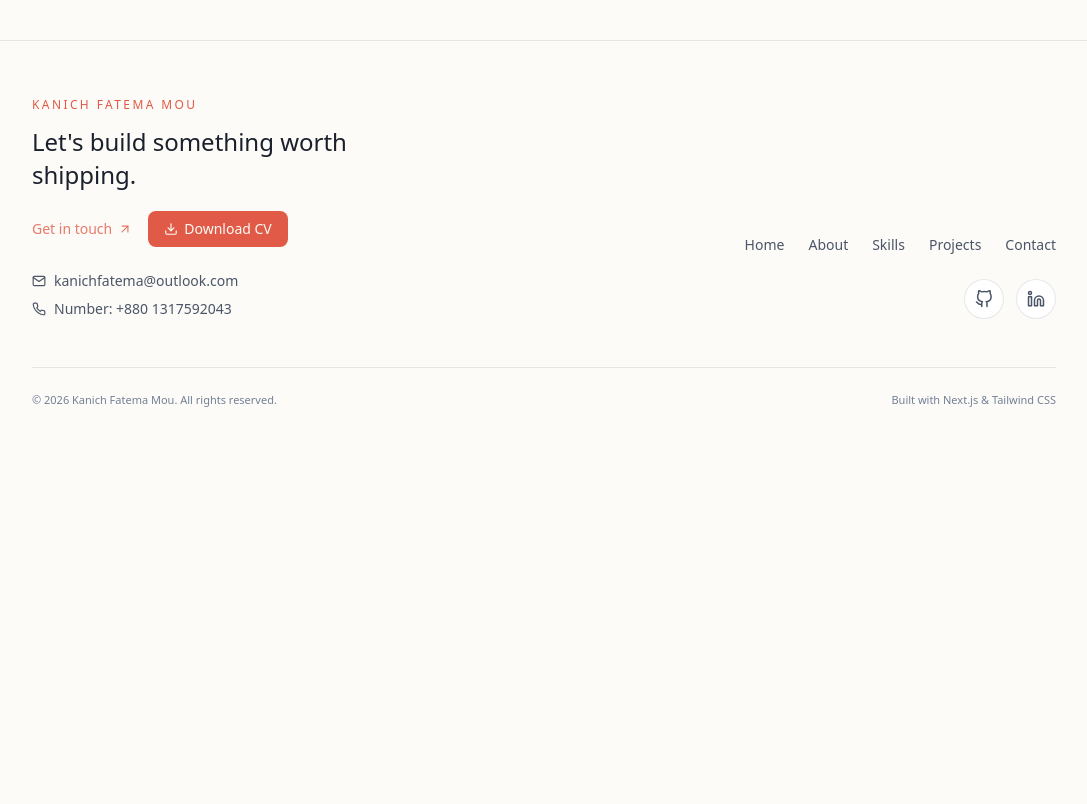
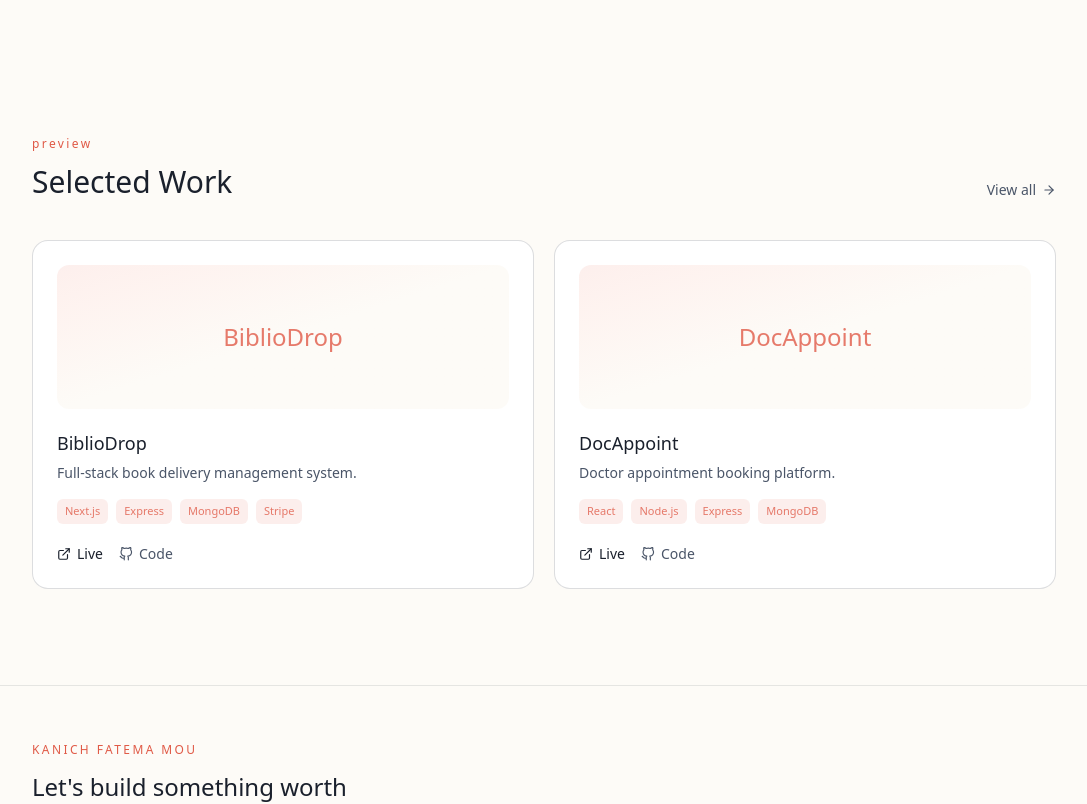
Before and after one commit to mouislambd/portfolio, a Next.js app: page / in a window 1280 px wide. Shown: the part 760-1564 px from the top of the page, without its empty margins (96-1183 px from the left). Before the commit the page ends 1225 px from the top, so only its background shows below. Built offline with nearby package versions, Linux system fonts and the light colour scheme; a web font is replaced by a local one.

Commit message:
Exclude tests from tsc build; add test mocks and utils

```diff
--- a/app/page.tsx
+++ b/app/page.tsx
@@ -1,10 +1,25 @@
 'use client';
+import { useState, useEffect } from 'react';
 import Hero from '@/components/Hero';
+import ProjectsPreview from '@/components/ProjectsPreview';
+import Footer from '@/components/Footer';
 
 export default function Home() {
+  const [projects, setProjects] = useState<any[]>([]);
+
+  useEffect(() => {
+    // Load projects from local storage or fetch from API
+    const savedProjects = localStorage.getItem('projects');
+    if (savedProjects) {
+        setProjects(JSON.parse(savedProjects));
+    }
+  }, []);
+
   return (
     <main>
       <Hero />
+      <ProjectsPreview projects={projects} />
+      <Footer />
     </main>
   );
 }
```
